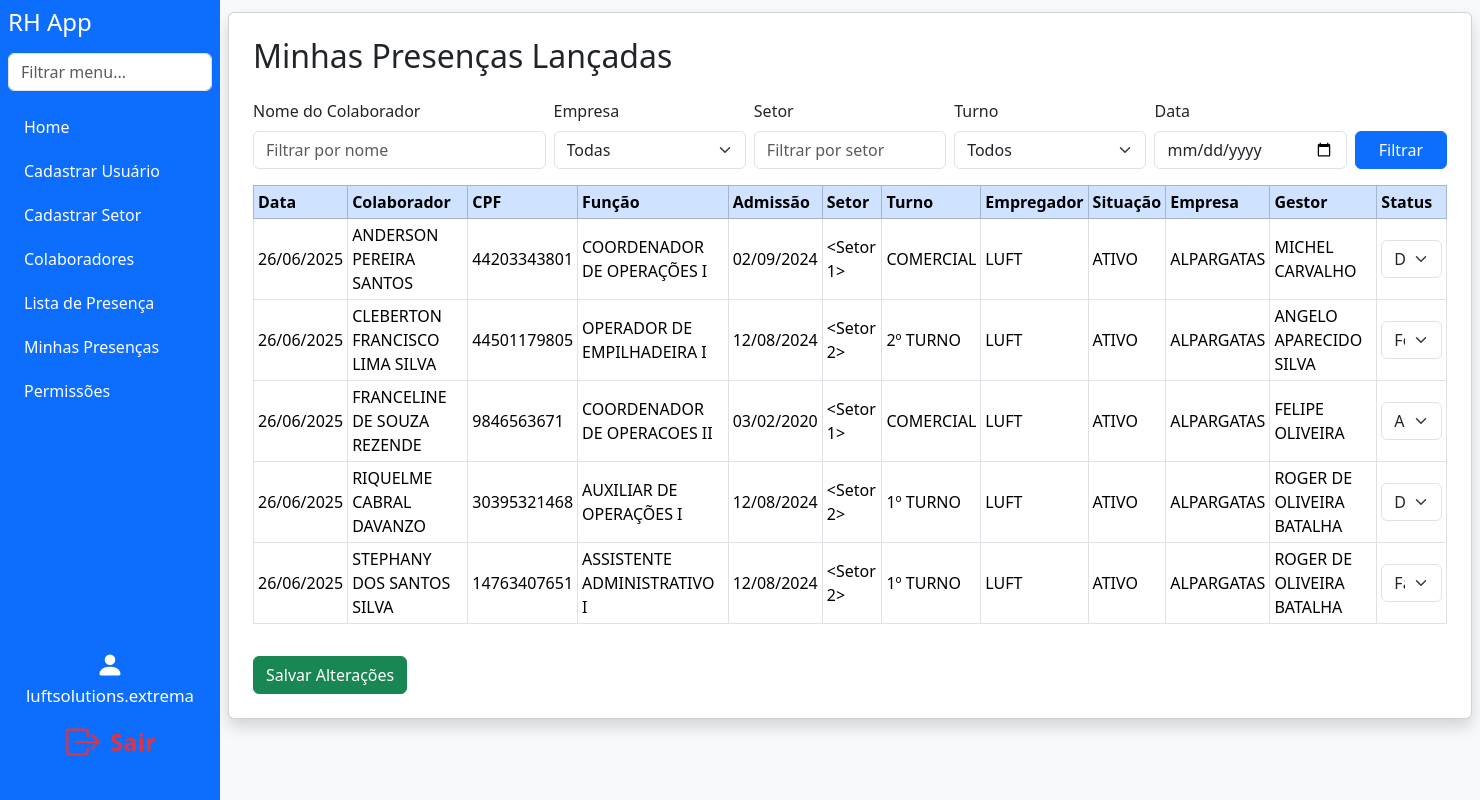
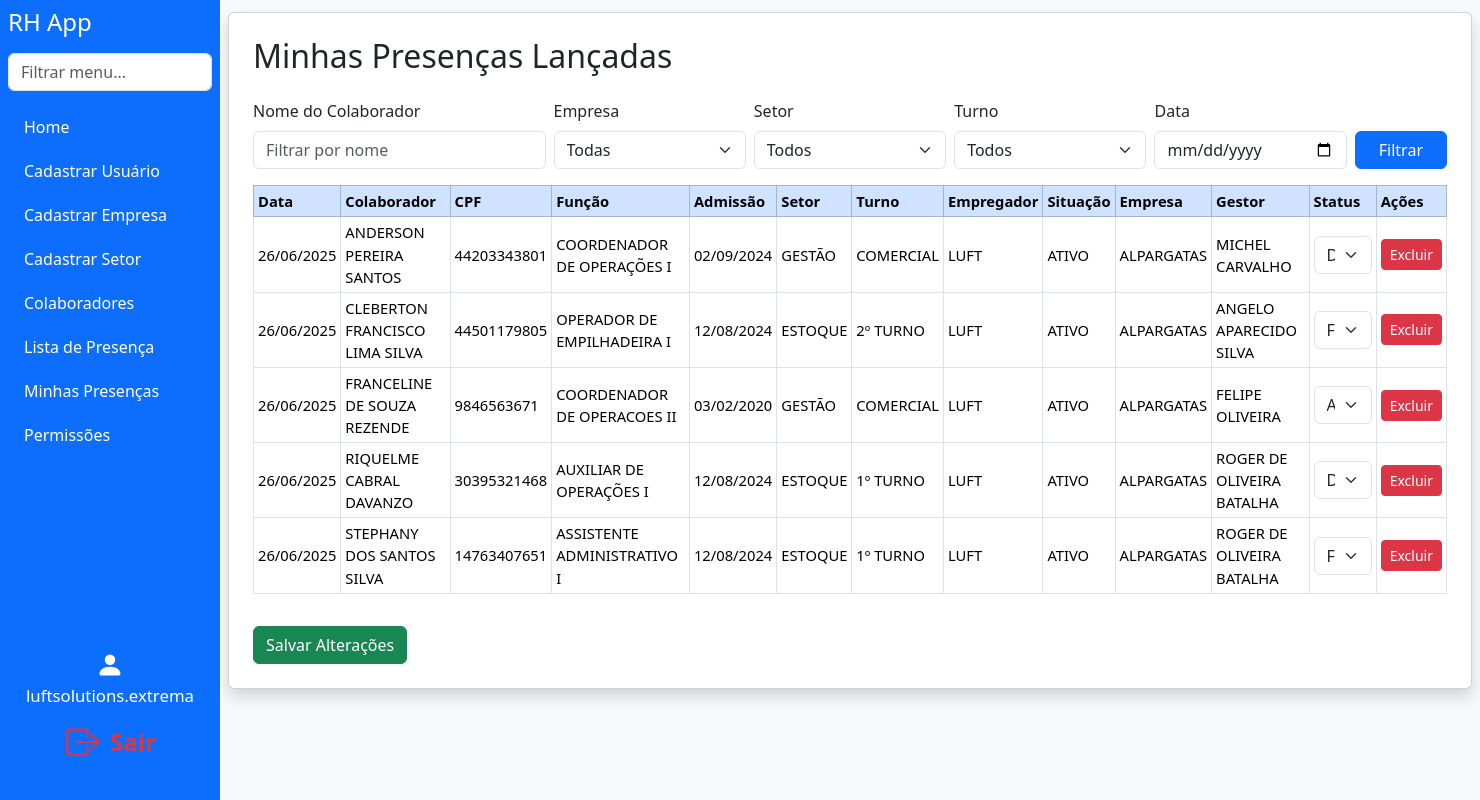
Before and after one commit to Andersonps-dev/AppRH, a Flask app: page /minhas_presencas in a window 1480 px wide. Run offline with Flask 3, Linux system fonts and the light colour scheme; a user stored in the database is signed in; parts of the project's set-up code (start-up, migrations or seed data) failed here and were passed over.

Commit message:
Enhance sector management in user registration and presence tracking; update templates for sector display and filtering options.

```diff
--- a/app-login/app.py
+++ b/app-login/app.py
@@ -98,7 +98,18 @@ def register_person():
         company_id = request.form.get('company')
         all_companies = bool(request.form.get('all_companies'))
         role = request.form.get('role')
-        setor = request.form.get('setor')
+        setor_nome = request.form.get('setor')
+        turno = request.form.get('turno')
+        all_setores = bool(request.form.get('all_setores'))  # <-- Defina aqui!
+        all_turnos = bool(request.form.get('all_turnos'))    # <-- Defina aqui!
+
+        setor_obj = None
+        if setor_nome and not all_setores:
+            setor_obj = Setor.query.filter_by(nome=setor_nome.strip()).first()
+            if not setor_obj:
+                setor_obj = Setor(nome=setor_nome.strip())
+                db.session.add(setor_obj)
+                db.session.commit()
         turno = request.form.get('turno')
         all_setores = bool(request.form.get('all_setores'))
         all_turnos = bool(request.form.get('all_turnos'))
@@ -116,7 +127,7 @@ def register_person():
                 company_id=company_id,
                 all_companies=all_companies,
                 role=role,
-                setor=None if all_setores else setor,
+                setor=None if all_setores else setor_obj,  # Agora é objeto Setor!
                 turno=None if all_turnos else turno,
                 all_setores=all_setores,
                 all_turnos=all_turnos
@@ -374,12 +385,21 @@ def upload_colaboradores():
         except Exception:
             continue
 
+        setor_nome = row.get('Setor')
+        setor_obj = None
+        if setor_nome and str(setor_nome).strip():
+            setor_obj = Setor.query.filter_by(nome=str(setor_nome).strip()).first()
+            if not setor_obj:
+                setor_obj = Setor(nome=str(setor_nome).strip())
+                db.session.add(setor_obj)
+                db.session.commit()
+
         colaborador = Colaborador.query.filter_by(cpf=cpf).first()
         if colaborador:
             colaborador.nome = row.get('Nome')
             colaborador.funcao = row.get('Função')
             colaborador.admissao = admissao
-            colaborador.setor = row.get('Setor')
+            colaborador.setor = setor_obj
             colaborador.turno = row.get('Turno')
             colaborador.empregador = row.get('Empregador')
             colaborador.situacao = row.get('Situação')
@@ -391,7 +411,7 @@ def upload_colaboradores():
                 cpf=cpf,
                 funcao=row.get('Função'),
                 admissao=admissao,
-                setor=row.get('Setor'),
+                setor=setor_obj,
                 turno=row.get('Turno'),
                 empregador=row.get('Empregador'),
                 situacao=row.get('Situação'),
@@ -424,12 +444,21 @@ def add_colaborador():
     empresa_id = request.form.get('empresa_id')
     gestor = request.form.get('gestor')
 
+    setor_nome = request.form.get('setor')
+    setor_obj = None
+    if setor_nome and setor_nome.strip():
+        setor_obj = Setor.query.filter_by(nome=setor_nome.strip()).first()
+        if not setor_obj:
+            setor_obj = Setor(nome=setor_nome.strip())
+            db.session.add(setor_obj)
+            db.session.commit()
+
     colaborador = Colaborador(
         nome=nome,
         cpf=cpf,
         funcao=funcao,
         admissao=admissao,
-        setor=setor,
+        setor=setor_obj,  # <-- Agora é o objeto Setor!
         turno=turno,
         empregador=empregador,
         situacao=situacao,
@@ -551,20 +580,22 @@ def minhas_presencas():
     if g.user is None:
         return redirect(url_for('login'))
 
-    # Filtros
     filtro_nome = request.args.get('filtro_nome', '')
     filtro_empresa = request.args.get('filtro_empresa', '')
     filtro_setor = request.args.get('filtro_setor', '')
     filtro_turno = request.args.get('filtro_turno', '')
     filtro_data = request.args.get('filtro_data', '')
 
+    empresas = Company.query.all()
+    setores = Setor.query.all()
+
     query = Presenca.query.filter_by(usuario_id=g.user.id).join(Colaborador)
     if filtro_nome:
         query = query.filter(Colaborador.nome.ilike(f'%{filtro_nome}%'))
     if filtro_empresa:
-        query = query.filter(Colaborador.empresa_id == filtro_empresa)
+        query = query.filter(Colaborador.empresa_id == int(filtro_empresa))
     if filtro_setor:
-        query = query.filter(Colaborador.setor.ilike(f'%{filtro_setor}%'))
+        query = query.filter(Colaborador.setor_id == int(filtro_setor))
     if filtro_turno:
         query = query.filter(Colaborador.turno == filtro_turno)
     if filtro_data:
@@ -575,7 +606,6 @@ def minhas_presencas():
             pass
 
     presencas = query.order_by(Presenca.data.desc()).all()
-    empresas = Company.query.all()
 
     # Atualização dos status
     if request.method == 'POST':
@@ -598,6 +628,7 @@ def minhas_presencas():
         user=g.user,
         presencas=presencas,
         empresas=empresas,
+        setores=setores,
         filtro_nome=filtro_nome,
         filtro_empresa=filtro_empresa,
         filtro_setor=filtro_setor,
@@ -625,6 +656,17 @@ def register_sector():
     setores = Setor.query.all()
     return render_template('register_sector.html', user=g.user, setores=setores)
 
+@app.route('/delete_presenca/<int:presenca_id>', methods=['POST'])
+def delete_presenca(presenca_id):
+    presenca = Presenca.query.get_or_404(presenca_id)
+    if presenca.usuario_id != g.user.id and g.user.role not in ['admin', 'master']:
+        flash('Sem permissão para excluir esta presença.')
+        return redirect(url_for('minhas_presencas'))
+    db.session.delete(presenca)
+    db.session.commit()
+    flash('Presença excluída com sucesso!')
+    return redirect(url_for('minhas_presencas'))
+
 if __name__ == '__main__':
     with app.app_context():
         db.create_all()
--- a/app-login/templates/colaboradores.html
+++ b/app-login/templates/colaboradores.html
@@ -85,7 +85,7 @@
                         <td>{{ c.cpf }}</td>
                         <td>{{ c.funcao }}</td>
                         <td>{{ c.admissao }}</td>
-                        <td>{{ c.setor }}</td>
+                        <td>{{ c.setor.nome if c.setor else '' }}</td>
                         <td>{{ c.turno }}</td>
                         <td>{{ c.empregador }}</td>
                         <td>{{ c.situacao }}</td>
--- a/app-login/templates/minhas_presencas.html
+++ b/app-login/templates/minhas_presencas.html
@@ -26,7 +26,12 @@
         </div>
         <div class="col-md-2">
             <label for="filtro_setor" class="form-label">Setor</label>
-            <input type="text" class="form-control" id="filtro_setor" name="filtro_setor" value="{{ filtro_setor or '' }}" placeholder="Filtrar por setor">
+            <select class="form-select" id="filtro_setor" name="filtro_setor">
+                <option value="">Todos</option>
+                {% for setor in setores %}
+                    <option value="{{ setor.id }}" {% if filtro_setor == setor.id|string %}selected{% endif %}>{{ setor.nome }}</option>
+                {% endfor %}
+            </select>
         </div>
         <div class="col-md-2">
             <label for="filtro_turno" class="form-label">Turno</label>
@@ -48,7 +53,7 @@
     </form>
     <form method="POST">
         <div class="table-responsive">
-            <table class="table table-bordered table-hover table-sm align-middle">
+            <table class="table table-bordered table-hover table-sm align-middle" style="font-size:0.92rem;">
                 <thead class="table-primary">
                     <tr>
                         <th>Data</th>
@@ -63,6 +68,7 @@
                         <th>Empresa</th>
                         <th>Gestor</th>
                         <th>Status</th>
+                        <th>Ações</th>
                     </tr>
                 </thead>
                 <tbody>
@@ -73,7 +79,7 @@
                         <td>{{ p.colaborador.cpf }}</td>
                         <td>{{ p.colaborador.funcao }}</td>
                         <td>{{ p.colaborador.admissao }}</td>
-                        <td>{{ p.colaborador.setor }}</td>
+                        <td>{{ p.colaborador.setor.nome if p.colaborador.setor else '' }}</td>
                         <td>{{ p.colaborador.turno }}</td>
                         <td>{{ p.colaborador.empregador }}</td>
                         <td>{{ p.colaborador.situacao }}</td>
@@ -89,6 +95,9 @@
                                 <option value="falta_injustificada" {% if p.status == 'falta_injustificada' %}selected{% endif %}>Falta Injustificada</option>
                             </select>
                         </td>
+                        <td>
+                            <button type="button" class="btn btn-sm btn-danger" onclick="excluirPresenca({{ p.id }})">Excluir</button>
+                        </td>
                     </tr>
                     {% endfor %}
                 </tbody>
@@ -96,6 +105,20 @@
         </div>
         <button type="submit" class="btn btn-success mt-3">Salvar Alterações</button>
     </form>
+    <form id="formExcluirPresenca" method="POST" style="display:none;">
+        {% if csrf_token %}
+            <input type="hidden" name="csrf_token" value="{{ csrf_token() }}">
+        {% endif %}
+    </form>
+    <script>
+    function excluirPresenca(id) {
+        if(confirm('Excluir esta presença?')) {
+            var form = document.getElementById('formExcluirPresenca');
+            form.action = "{{ url_for('delete_presenca', presenca_id=0) }}".replace('0', id);
+            form.submit();
+        }
+    }
+    </script>
     {% with messages = get_flashed_messages() %}
         {% if messages %}
             <div class="alert alert-info mt-3">
--- a/app-login/templates/navbar.html
+++ b/app-login/templates/navbar.html
@@ -13,6 +13,11 @@
       {% if user and has_permission(user, 'can_access_register_person') %}
       <li class="nav-item mb-1">
         <a class="nav-link text-white" href="{{ url_for('register_person') }}">Cadastrar Usuário</a>
+      </li>
+      {% endif %}
+      {% if user and has_permission(user, 'can_access_register_company') %}
+      <li class="nav-item mb-1">
+        <a class="nav-link text-white" href="{{ url_for('register_company') }}">Cadastrar Empresa</a>
       </li>
       {% endif %}
       {% if user and has_permission(user, 'can_access_register_company') %}
--- a/app-login/templates/register_person.html
+++ b/app-login/templates/register_person.html
@@ -110,7 +110,7 @@
                 <td>{{ u.company.name if u.company else '-' }}</td>
                 <td>{{ 'Sim' if u.all_companies else 'Não' }}</td>
                 <td>{{ u.role }}</td>
-                <td>{{ u.setor or '-' }}</td>
+                <td>{{ u.setor.nome if u.setor else '-' }}</td>
                 <td>{{ 'Sim' if u.all_setores else 'Não' }}</td>
                 <td>{{ u.turno or '-' }}</td>
                 <td>{{ 'Sim' if u.all_turnos else 'Não' }}</td>
```
Also changed, not shown: app-login/instance/database.db.
